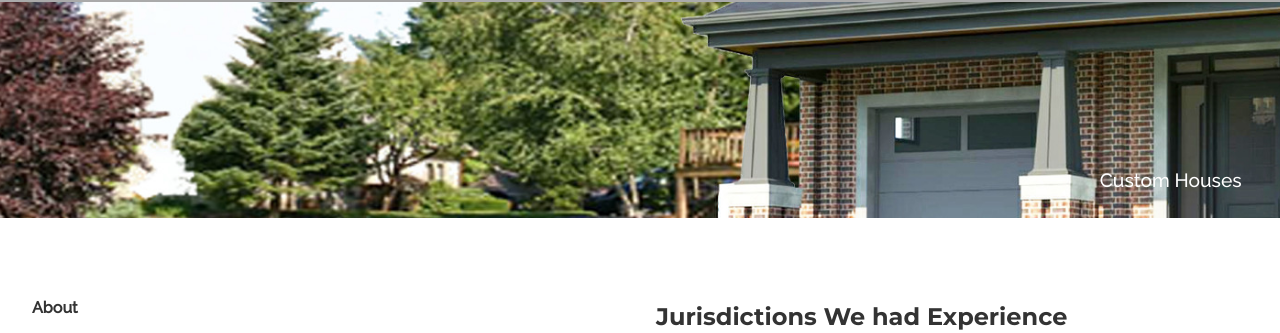
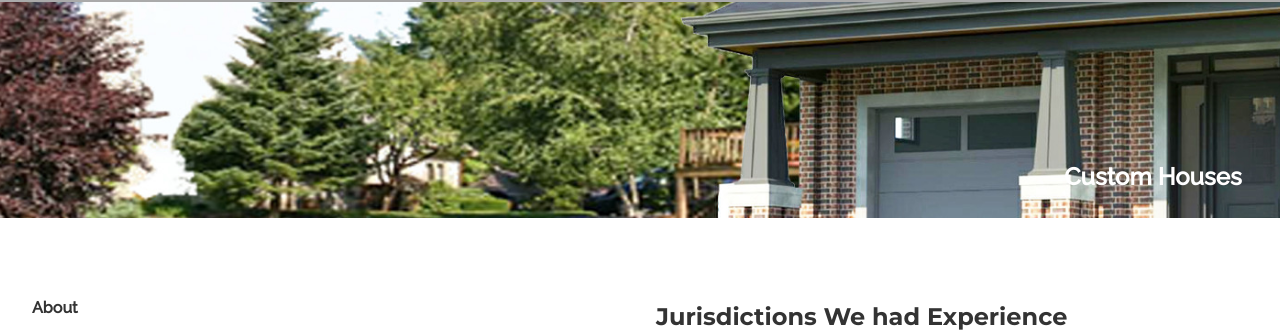
Before and after one commit to dewanmukto/mah-architects, a Jekyll site: the page built from index.md, in a window 1280 px wide and 900 px high, scrolled down 774 px. Shown: the part 94-427 px from the top of the window. Built offline with Jekyll 4.4.1, drawn with Linux system fonts in a browser that asks for light colours; nearby versions of some CDN libraries.

Commit message:
home slideshow fixed

```diff
--- a/assets/css/home.css
+++ b/assets/css/home.css
@@ -50,8 +50,8 @@
     bottom: 3vh;
     right: 3vw;
     color: white;
-    font-size: 1.2rem;
-    font-weight: 300;
+    font-size: 1.5rem;
+    font-weight: 800;
     text-align: right;
     opacity: 0;
     transition: opacity 1s ease-in-out;
```
Also changed, not shown: index.md (+4 -1 lines).
